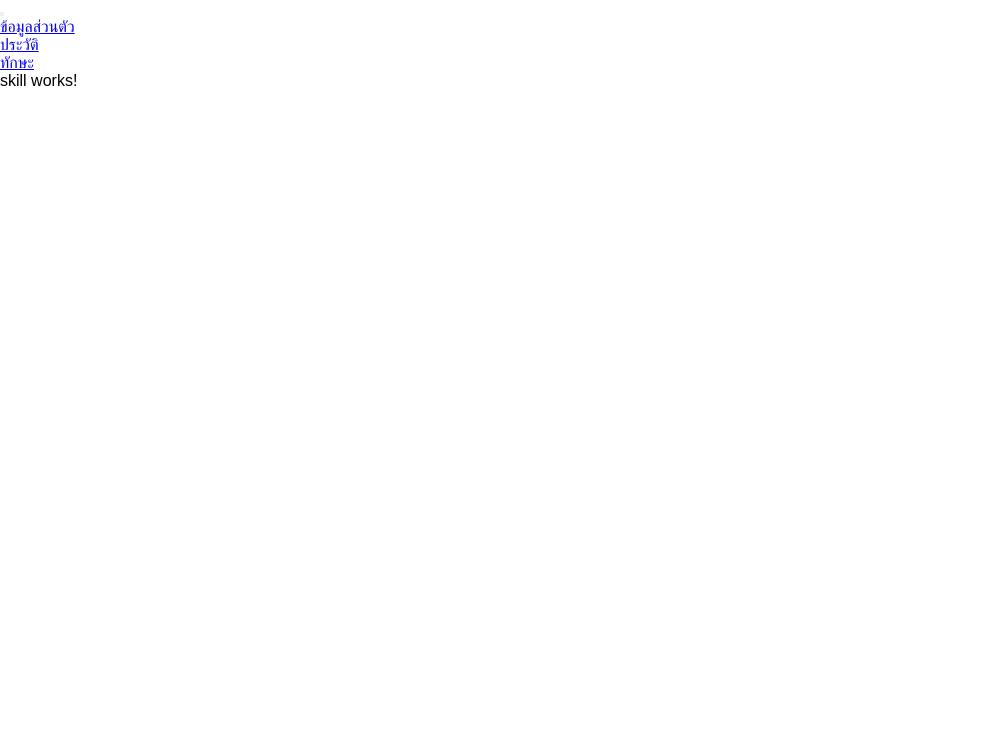
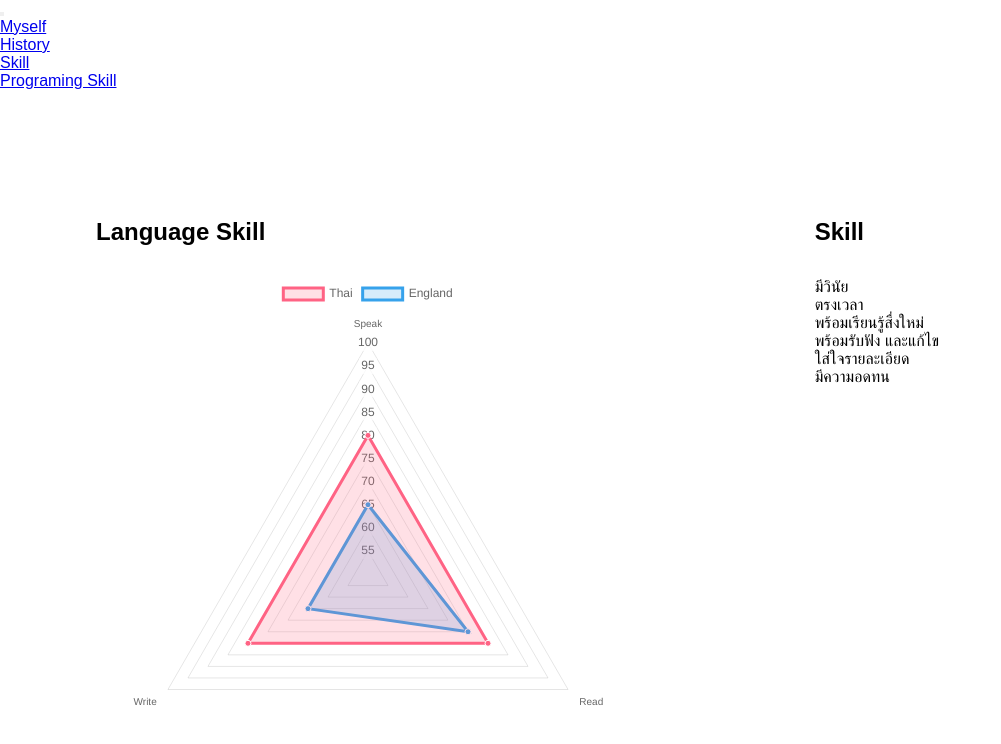
Before and after one commit to Panut45/cv-2022, an Angular app: page /app-skill in a window 1280 px wide. Shown: the top 744 px of the page, without its empty margins (0-1001 px from the left). Built offline with nearby package versions, Linux system fonts and the light colour scheme.

Commit message:
Create graph, Up performance code

```diff
--- a/src/app/history/history.component.html
+++ b/src/app/history/history.component.html
@@ -38,7 +38,7 @@
             </div>
         </div>
         <div class="entry">
-            <div class="title big">ปัจจุบัน</div>
+            <div class="title big">Present and Future</div>
             <div class="body">
                 <p>ทำโปรเจค Angular and Firebase
                     Learn : Developer
@@ -49,7 +49,7 @@
             </div>
         </div>
         <div class="entry">
-            <div class="title big">ที่ผ่านมา</div>
+            <div class="title big">Past</div>
             <div class="body">
                 <p>เคยเรียนรู้ HTML CSS TypeScript Angular Flutter Python Django SQL Firebase Bootstrap Vue
                     ปัจจุบันทำโปรเจค Angular and Firebase
--- a/src/app/mychart/mychart.component.css
+++ b/src/app/mychart/mychart.component.css
@@ -9,3 +9,11 @@ body {
     margin-right: 6rem;
     color: black;
 }
+
+.content {
+    width: 70%;
+}
+
+.content h2 {
+    margin-bottom: 2rem;
+}
--- a/src/app/mychart/mychart.component.html
+++ b/src/app/mychart/mychart.component.html
@@ -10,9 +10,9 @@
 </head>
 
 <body>
-    <div>
+    <div class="content">
         <h2>Programing Skill</h2>
-        <canvas id="piechart"></canvas>
+        <canvas id="barchart"></canvas>
     </div>
 </body>
 
--- a/src/app/mychart/mychart.component.ts
+++ b/src/app/mychart/mychart.component.ts
@@ -17,13 +17,13 @@ export class MychartComponent implements OnInit {
   }
 
   RenderChart() {
-    const myChart = new Chart('piechart', {
+    const myChart = new Chart('barchart', {
       type: 'bar',
       data: {
         labels: ['Figma', 'HTML/CSS', 'Typescript', 'Angular', 'Github/Gitlab', 'Fork'],
         datasets: [{
-          label: '# of Votes',
-          data: [80, 80, 65, 65, 65, 65],
+          label: 'Enable',
+          data: [80, 80, 65, 65, 70, 70],
           backgroundColor: [
             'rgba(153, 102, 255, 0.2)',
           ],
@@ -36,7 +36,7 @@ export class MychartComponent implements OnInit {
       options: {
         scales: {
           y: {
-            beginAtZero: true
+            suggestedMax: 100
           }
         }
       }
--- a/src/app/myself/myself.component.css
+++ b/src/app/myself/myself.component.css
@@ -37,6 +37,10 @@ a {
     color: black;
 }
 
+a:hover {
+    color: gray;
+}
+
 ul {
     list-style: none;
 }
--- a/src/app/myself/myself.component.html
+++ b/src/app/myself/myself.component.html
@@ -21,22 +21,22 @@
         </div>
         <!-- Box Right -->
         <div class="myselfContentRight">
-            <h2>ข้อมูลส่วนตัว</h2>
-            <p>ชื่อ : นายปาณัสม์ แก้วมาลา<br>ชื่อเล่น : เกียร์<br>อายุ :
-                19<br>เป็นคนที่ทำอะไรต้องทำให้ดีที่สุด<br>ทำงานละเอียด<br>ทำงานเรียบร้อย<br>ตรวจความถูกต้องเมื่อทำงานเสร็จเสมอ<br>พร้อมรับฟัง
+            <h2>Information</h2>
+            <p>Name : Panut Kaewmala<br>Nickname : Gear<br>Age :
+                20<br>เป็นคนที่ทำอะไรต้องทำให้ดีที่สุด<br>ทำงานละเอียด<br>ทำงานเรียบร้อย<br>ตรวจความถูกต้องเมื่อทำงานเสร็จเสมอ<br>พร้อมรับฟัง
                 และแก้ไข<br>พร้อมเรียนรู้สิ่งใหม่ ๆ</p>
         </div>
         <div class="homeBoxRight">
-            <h2>ประวัติการศึกษา</h2>
+            <h2>Education</h2>
             <p>ระดับ : ปริญญาตรีทวิภาคปกติ<br>
                 คณะ : คณะเทคโนโลยีสารสนเทศและการสื่อสาร<br>
                 หลักสูตร : หลักสูตรวิศวกรรมศาสตรบัณฑิต<br>
                 สาขา : วิชาวิศวกรรมซอฟต์แวร์</p>
-            <h2 style="padding-top: 1.5rem;">ผลงาน</h2>
+            <h2 style="padding-top: 1.5rem;">Portfolio</h2>
             <ul>
                 <li><a href="https://github.com/Panut45?tab=repositories" target="_blank">Github</a></li>
                 <li><a href="https://drive.google.com/drive/folders/1j67DiZdaurx8lAXqvqI9FCHO-7HDbU4r?usp=sharing"
-                        target="_blank">ตัวอย่างเว็บ</a></li>
+                        target="_blank">Web Image</a></li>
             </ul>
         </div>
     </div>
--- a/src/app/navbar/navbar.component.html
+++ b/src/app/navbar/navbar.component.html
@@ -22,13 +22,16 @@
             <div class="collapse navbar-collapse" id="navbarSupportedContent">
                 <ul class="navbar-nav ms-auto mb-2 mb-lg-0">
                     <li class="nav-item">
-                        <a class="nav-link" aria-current="page" routerLink="app-myself">ข้อมูลส่วนตัว</a>
+                        <a class="nav-link" aria-current="page" routerLink="app-myself">Myself</a>
                     </li>
                     <li class="nav-item">
-                        <a class="nav-link" routerLink="app-history">ประวัติ</a>
+                        <a class="nav-link" routerLink="app-history">History</a>
                     </li>
                     <li class="nav-item">
-                        <a class="nav-link" routerLink="app-mychart">ทักษะ</a>
+                        <a class="nav-link" routerLink="app-skill">Skill</a>
+                    </li>
+                    <li class="nav-item">
+                        <a class="nav-link" routerLink="app-mychart">Programing Skill</a>
                     </li>
                 </ul>
                 <div class="ms-auto"></div>
--- a/src/app/skill/skill.component.css
+++ b/src/app/skill/skill.component.css
@@ -0,0 +1,25 @@
+* {
+    margin: 0;
+    padding: 0;
+}
+
+body {
+    margin-top: 8rem;
+    margin-left: 6rem;
+    margin-right: 6rem;
+    color: black;
+    display: flex;
+    justify-content: space-between;
+}
+
+.content {
+    width: 50%;
+}
+
+.pr {
+    padding-right: 20rem;
+}
+
+h2 {
+    margin-bottom: 2rem;
+}
--- a/src/app/skill/skill.component.html
+++ b/src/app/skill/skill.component.html
@@ -1 +1,30 @@
-<p>skill works!</p>
+<!DOCTYPE html>
+<html lang="en">
+
+<head>
+    <meta charset="UTF-8">
+    <meta http-equiv="X-UA-Compatible" content="IE=edge">
+    <meta name="viewport" content="width=device-width, initial-scale=1.0">
+    <title>mychart</title>
+    <canvas id="myChart" width="400" height="400"></canvas>
+</head>
+
+<body>
+    <div class="content">
+        <h2>Language Skill</h2>
+        <canvas id="radar"></canvas>
+    </div>
+    <div>
+        <h2 class="pr">Skill</h2>
+        <span>
+            มีวินัย<br>
+            ตรงเวลา<br>
+            พร้อมเรียนรู้สื่งใหม่<br>
+            พร้อมรับฟัง และแก้ไข<br>
+            ใส่ใจรายละเอียด<br>
+            มีความอดทน
+        </span>
+    </div>
+</body>
+
+</html>
--- a/src/app/skill/skill.component.ts
+++ b/src/app/skill/skill.component.ts
@@ -1,4 +1,6 @@
 import { Component, OnInit } from '@angular/core';
+import { Chart, registerables } from 'node_modules/chart.js'
+Chart.register(...registerables)
 
 @Component({
   selector: 'app-skill',
@@ -10,6 +12,53 @@ export class SkillComponent implements OnInit {
   constructor() { }
 
   ngOnInit(): void {
+    this.RenderChart();
+  }
+  RenderChart() {
+    const myChart = new Chart('radar', {
+      type: 'radar',
+      data: {
+        labels: [
+          'Speak',
+          'Read',
+          'Write'
+        ],
+        datasets: [{
+          label: 'Thai',
+          data: [80, 80, 80],
+          fill: true,
+          backgroundColor: 'rgba(255, 99, 132, 0.2)',
+          borderColor: 'rgb(255, 99, 132)',
+          pointBackgroundColor: 'rgb(255, 99, 132)',
+          pointBorderColor: '#fff',
+          pointHoverBackgroundColor: '#fff',
+          pointHoverBorderColor: 'rgb(255, 99, 132)'
+        }, {
+          label: 'England',
+          data: [65, 75, 65],
+          fill: true,
+          backgroundColor: 'rgba(54, 162, 235, 0.2)',
+          borderColor: 'rgb(54, 162, 235)',
+          pointBackgroundColor: 'rgb(54, 162, 235)',
+          pointBorderColor: '#fff',
+          pointHoverBackgroundColor: '#fff',
+          pointHoverBorderColor: 'rgb(54, 162, 235)'
+        }]
+      },
+      options: {
+        scales: {
+          r: {
+            angleLines: {
+              display: false
+            },
+            suggestedMin: 50,
+            suggestedMax: 100
+          }
+        }
+      }
+    });
   }
 
+
+
 }
```
Also changed, not shown: src/app/navbar/navbar.component.css (line endings or trailing spaces).
